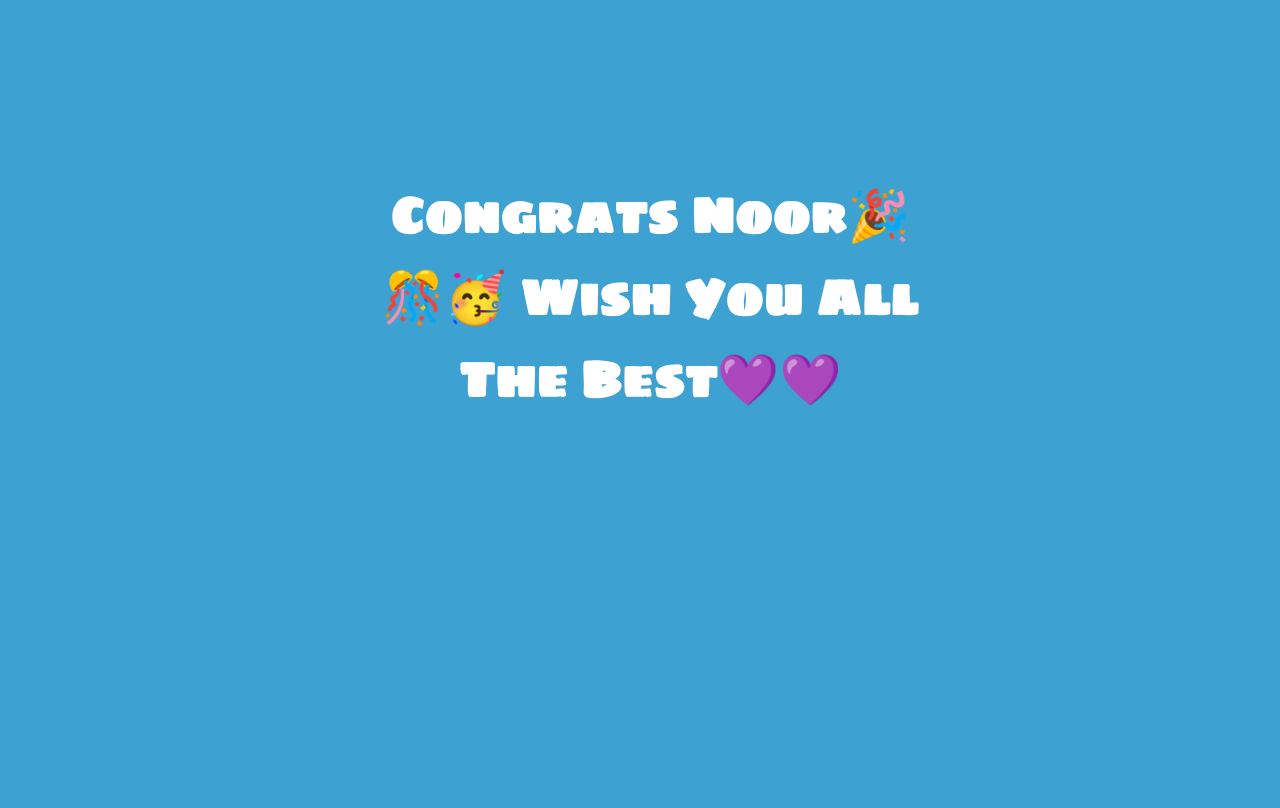
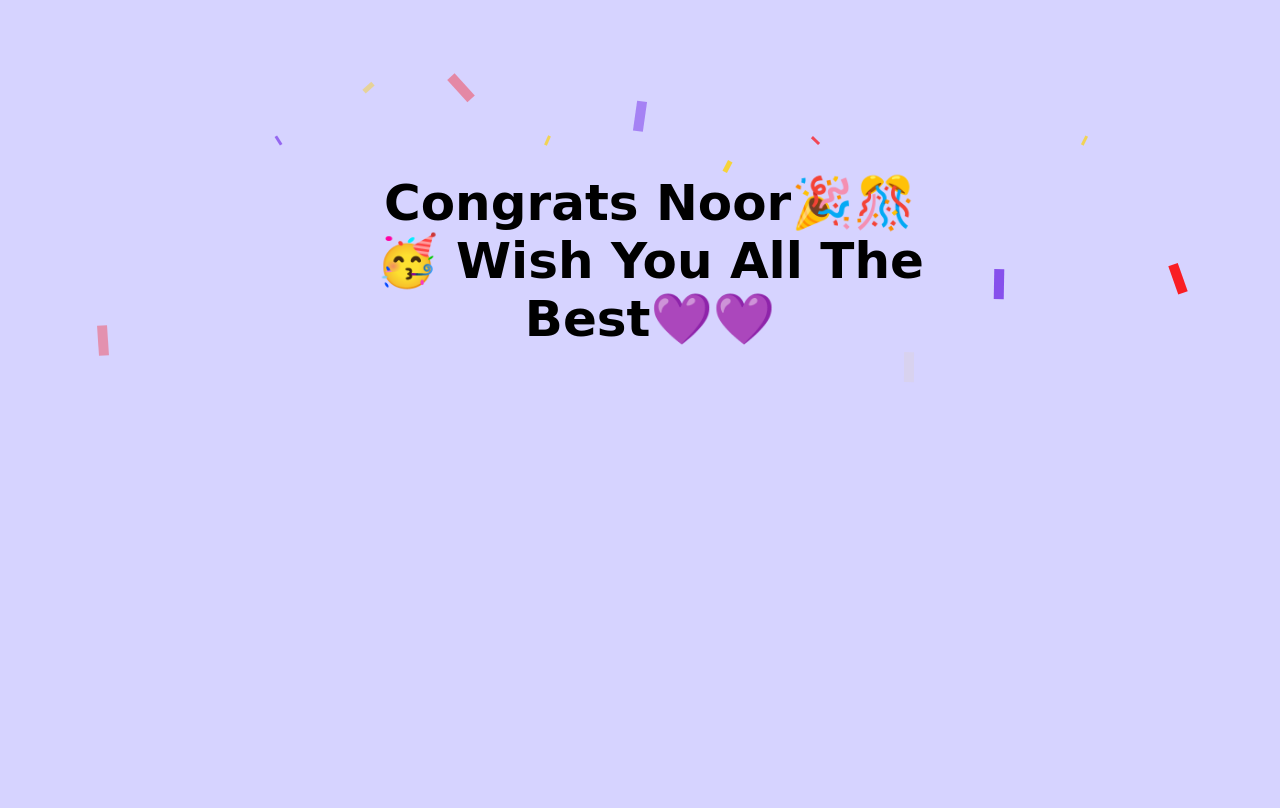
Before and after one commit to mohannadabusaif123/for-noor, a Django app: page / in a window 1280 px wide. Before the commit the page ends 406 px from the top, so only its background shows below. Run offline with Django 4.2, Linux system fonts and the light colour scheme.

Commit message:
Update main.css

```diff
--- a/static/main.css
+++ b/static/main.css
@@ -1,11 +1,140 @@
-@import url(https://fonts.googleapis.com/css?family=Sigmar+One);
-
-body {
-	background: #3da1d1;
-	color: #fff;
-	overflow: hidden;
+.confetti {
+    display: flex;
+    justify-content: center;
+    align-items: center;
+    position: absolute;
+    width: 100%;
+    height: 100%;
+    overflow: hidden;
+    z-index: 1000;
 }
-
+.confetti-piece {
+    position: absolute;
+    width: 10px;
+    height: 30px;
+    background: #ffd300;
+    top: 0;
+    opacity: 0;
+}
+.confetti-piece:nth-child(1) {
+    left: 7%;
+    -webkit-transform: rotate(-40deg);
+    -webkit-animation: makeItRain 1000ms infinite ease-out;
+    -webkit-animation-delay: 182ms;
+    -webkit-animation-duration: 1116ms;
+}
+.confetti-piece:nth-child(2) {
+    left: 14%;
+    -webkit-transform: rotate(4deg);
+    -webkit-animation: makeItRain 1000ms infinite ease-out;
+    -webkit-animation-delay: 161ms;
+    -webkit-animation-duration: 1076ms;
+}
+.confetti-piece:nth-child(3) {
+    left: 21%;
+    -webkit-transform: rotate(-51deg);
+    -webkit-animation: makeItRain 1000ms infinite ease-out;
+    -webkit-animation-delay: 481ms;
+    -webkit-animation-duration: 1103ms;
+}
+.confetti-piece:nth-child(4) {
+    left: 28%;
+    -webkit-transform: rotate(61deg);
+    -webkit-animation: makeItRain 1000ms infinite ease-out;
+    -webkit-animation-delay: 334ms;
+    -webkit-animation-duration: 708ms;
+}
+.confetti-piece:nth-child(5) {
+    left: 35%;
+    -webkit-transform: rotate(-52deg);
+    -webkit-animation: makeItRain 1000ms infinite ease-out;
+    -webkit-animation-delay: 302ms;
+    -webkit-animation-duration: 776ms;
+}
+.confetti-piece:nth-child(6) {
+    left: 42%;
+    -webkit-transform: rotate(38deg);
+    -webkit-animation: makeItRain 1000ms infinite ease-out;
+    -webkit-animation-delay: 180ms;
+    -webkit-animation-duration: 1168ms;
+}
+.confetti-piece:nth-child(7) {
+    left: 49%;
+    -webkit-transform: rotate(11deg);
+    -webkit-animation: makeItRain 1000ms infinite ease-out;
+    -webkit-animation-delay: 395ms;
+    -webkit-animation-duration: 1200ms;
+}
+.confetti-piece:nth-child(8) {
+    left: 56%;
+    -webkit-transform: rotate(49deg);
+    -webkit-animation: makeItRain 1000ms infinite ease-out;
+    -webkit-animation-delay: 14ms;
+    -webkit-animation-duration: 887ms;
+}
+.confetti-piece:nth-child(9) {
+    left: 63%;
+    -webkit-transform: rotate(-72deg);
+    -webkit-animation: makeItRain 1000ms infinite ease-out;
+    -webkit-animation-delay: 149ms;
+    -webkit-animation-duration: 805ms;
+}
+.confetti-piece:nth-child(10) {
+    left: 70%;
+    -webkit-transform: rotate(10deg);
+    -webkit-animation: makeItRain 1000ms infinite ease-out;
+    -webkit-animation-delay: 351ms;
+    -webkit-animation-duration: 1059ms;
+}
+.confetti-piece:nth-child(11) {
+    left: 77%;
+    -webkit-transform: rotate(4deg);
+    -webkit-animation: makeItRain 1000ms infinite ease-out;
+    -webkit-animation-delay: 307ms;
+    -webkit-animation-duration: 1132ms;
+}
+.confetti-piece:nth-child(12) {
+    left: 84%;
+    -webkit-transform: rotate(42deg);
+    -webkit-animation: makeItRain 1000ms infinite ease-out;
+    -webkit-animation-delay: 464ms;
+    -webkit-animation-duration: 776ms;
+}
+.confetti-piece:nth-child(13) {
+    left: 91%;
+    -webkit-transform: rotate(-72deg);
+    -webkit-animation: makeItRain 1000ms infinite ease-out;
+    -webkit-animation-delay: 429ms;
+    -webkit-animation-duration: 818ms;
+}
+.confetti-piece:nth-child(odd) {
+    background: #7431e8;
+}
+.confetti-piece:nth-child(even) {
+    z-index: 1;
+}
+.confetti-piece:nth-child(4n) {
+    width: 5px;
+    height: 12px;
+    -webkit-animation-duration: 2000ms;
+}
+.confetti-piece:nth-child(3n) {
+    width: 3px;
+    height: 10px;
+    -webkit-animation-duration: 2500ms;
+    -webkit-animation-delay: 1000ms;
+}
+.confetti-piece:nth-child(4n-7) {
+  background: red;
+}
+@-webkit-keyframes makeItRain {
+    from {opacity: 0;}
+    50% {opacity: 1;}
+    to {-webkit-transform: translateY(350px);}
+}
+body{
+	background-color: #d6d3ff;
+}
 .congrats {
 	position: absolute;
 	top: 140px;
@@ -18,7 +147,7 @@ body {
 	right: 0;
 }
 
-h1 {
+h1,h3 {
 	transform-origin: 50% 50%;
 	font-size: 50px;
 	font-family: 'Sigmar One', cursive;
@@ -29,15 +158,3 @@ h1 {
 	text-align: center;
 	width: 100%;
 }
-
-.blob {
-	height: 50px;
-	width: 50px;
-	color: #FF0000;
-	position: absolute;
-	top: 45%;
-	left: 45%;
-	z-index: 1;
-	font-size: 30px;
-	display: none;
-}
```
